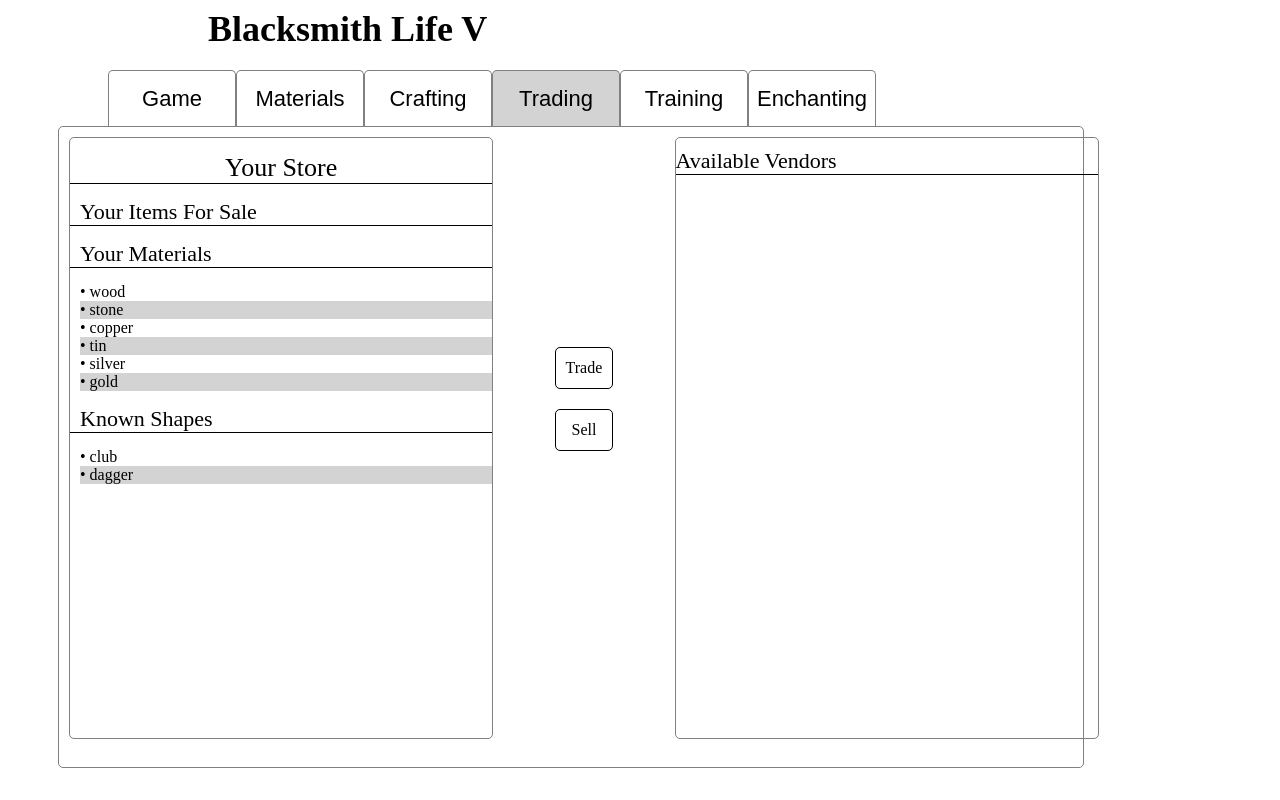
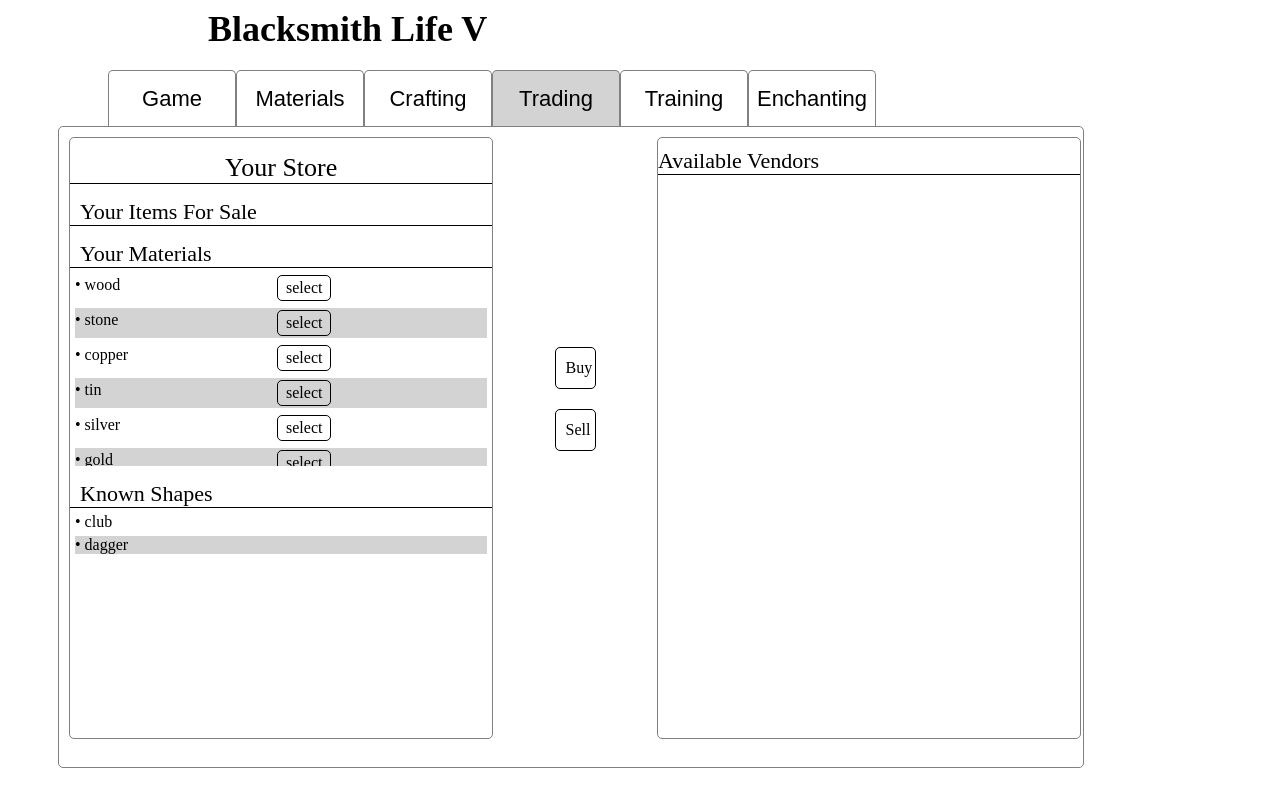
Before and after one commit to JFrederick25/Blacksmith-Life-v, an Angular app: page / in a window 1280 px wide. Built offline with nearby package versions, Linux system fonts and the light colour scheme.

Commit message:
3 files modified

```diff
--- a/src/app/components/trading/trading.component.css
+++ b/src/app/components/trading/trading.component.css
@@ -0,0 +1,9 @@
+.select {
+  border: 1px solid black;
+  border-radius: 5px;
+  height: 24px;
+  line-height: 24px;
+  padding: 0 8px;
+  margin: 2px 0;
+  margin-left: 10px;
+}
--- a/src/app/components/trading/trading.component.html
+++ b/src/app/components/trading/trading.component.html
@@ -2,12 +2,12 @@
   <div class="viewport" style="width: 33vw;">
     <ng-container [ngTemplateOutlet]="store"></ng-container>
   </div>
-  <div style="margin: 25vh 4vw 0 4vw;">
+  <div style="margin: 25vh 4vw 0 4vw; width: 4vw;">
     <div
       class="option"
       style="margin-left: 10px; font-size: 16px; padding: 0 10px;"
     >
-      Trade
+      Buy
     </div>
     <div
       class="option"
@@ -22,60 +22,14 @@
 </div>
 
 <ng-template #store>
+  <div
+    style="margin-top: 15px; font-size: 26px; text-align: center; width: 33vw; border-bottom: 1px solid black;"
+  >
+    Your Store
+  </div>
   <ng-container [ngTemplateOutlet]="yourStore"></ng-container>
   <ng-container [ngTemplateOutlet]="yourMaterials"></ng-container>
   <ng-container [ngTemplateOutlet]="yourShapes"></ng-container>
-</ng-template>
-
-<ng-template #yourStore>
-  <div
-  style="margin: 15px 0; font-size: 26px; text-align: center; width: 33vw; border-bottom: 1px solid black;"
->
-  Your Store
-</div>
-<div>
-  <div style="font-size: 22px; width: 33vw; border-bottom: 1px solid black;">
-    <span style="margin-left: 10px;">Your Items For Sale</span>
-  </div>
-  <div
-    *ngFor="let item of playerData.finishedItems; let i = index;"
-    style="margin-left: 10px;"
-    [style.background-color]="alternateColor(i)"
-  >
-    &#x2022; {{ item.name }}
-  </div>
-</div>
-</ng-template>
-
-<ng-template #yourMaterials>
-  <div>
-    <div style="margin: 15px 0; font-size: 22px; width: 33vw; border-bottom: 1px solid black;">
-      <span style="margin-left: 10px;">Your Materials</span>
-    </div>
-
-    <div
-      *ngFor="let mat of playerData.knownMaterials; let i = index;"
-      style="margin-left: 10px;"
-      [style.background-color]="alternateColor(i)"
-    >
-      &#x2022; {{ mat }}
-    </div>
-  </div>
-</ng-template>
-
-<ng-template #yourShapes>
-  <div>
-    <div style="margin: 15px 0;font-size: 22px; width: 33vw; border-bottom: 1px solid black;">
-      <span style="margin-left: 10px;">Known Shapes</span>
-    </div>
-    <div
-      *ngFor="let shape of playerData.knownShapes; let i = index;"
-      style="margin-left: 10px;"
-      [style.background-color]="alternateColor(i)"
-    >
-      &#x2022; {{ shape }}
-    </div>
-  </div>
 </ng-template>
 
 <ng-template #vendor>
@@ -85,3 +39,62 @@
     Available Vendors
   </div>
 </ng-template>
+
+<!-- * Your Store Templates * !-->
+<ng-template #yourStore>
+  <div>
+    <div
+      style="margin-top: 15px; font-size: 22px; width: 33vw; border-bottom: 1px solid black;"
+    >
+      <span style="margin-left: 10px;">Your Items For Sale</span>
+    </div>
+    <div
+      *ngFor="let item of playerData.finishedItems; let i = index"
+      style="display: flex; margin: 5px;"
+      [style.background-color]="alternateColor(i)"
+    >
+      <div style="height: 24px; line-height: 24px; width: 15vw;">
+        &#x2022; {{ item.name }} (${{ item.value }})
+      </div>
+      <div class="select">select</div>
+    </div>
+  </div>
+</ng-template>
+
+<ng-template #yourMaterials>
+  <div style="overflow-y: auto; height: 30vh;">
+    <div
+      style="margin-top: 15px; font-size: 22px; width: 33vw; border-bottom: 1px solid black;"
+    >
+      <span style="margin-left: 10px;">Your Materials</span>
+    </div>
+
+    <div
+      *ngFor="let mat of playerData.knownMaterials; let i = index"
+      style="display: flex; overflow-y: auto; margin: 5px;"
+      [style.background-color]="alternateColor(i)"
+    >
+      <div style="height: 24px; line-height: 24px; width: 15vw;">
+        &#x2022; {{ mat }}
+      </div>
+      <div class="select">select</div>
+    </div>
+  </div>
+</ng-template>
+
+<ng-template #yourShapes>
+  <div>
+    <div
+      style="margin-top: 15px; font-size: 22px; width: 33vw; border-bottom: 1px solid black;"
+    >
+      <span style="margin-left: 10px;">Known Shapes</span>
+    </div>
+    <div
+      *ngFor="let shape of playerData.knownShapes; let i = index"
+      style="margin: 5px;"
+      [style.background-color]="alternateColor(i)"
+    >
+      &#x2022; {{ shape }}
+    </div>
+  </div>
+</ng-template>
--- a/src/app/models/playerData.ts
+++ b/src/app/models/playerData.ts
@@ -15,7 +15,7 @@ export class PlayerData {
     this.craftedItems = [];
     this.finishedItems = [];
 
-    this.knownMaterials = ['wood', 'stone', 'copper', 'tin', 'silver', 'gold'];
+    this.knownMaterials = ['wood', 'stone', 'copper', 'tin', 'silver', 'gold', 'wood', 'stone', 'copper', 'tin', 'silver', 'gold', 'wood', 'stone', 'copper', 'tin', 'silver', 'gold'];
 
     this.knownShapes = ['club', 'dagger'];
 
```
